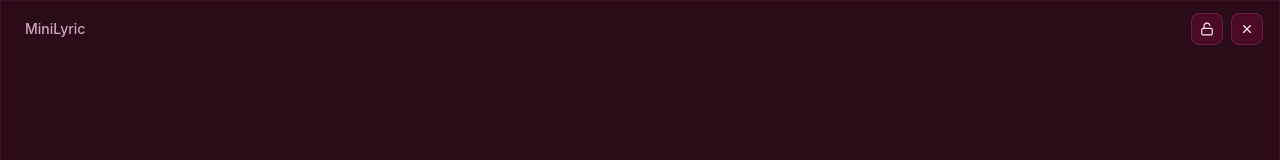
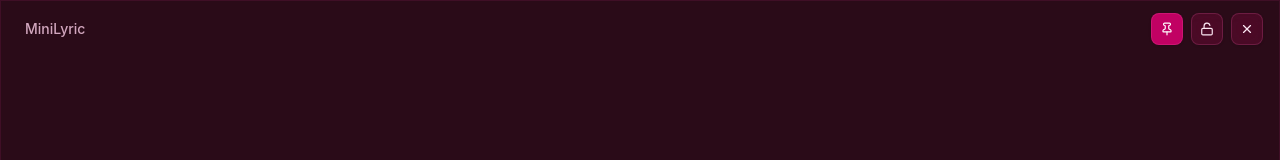
Before and after one commit to tomi-prastiyo/minilyric-app, a React (Vite) app: page / in a window 1280 px wide. Shown: the top 160 px of the page. Built offline with nearby package versions, Linux system fonts and the light colour scheme.

Commit message:
[update] always on top and logo

```diff
--- a/electron/main.ts
+++ b/electron/main.ts
@@ -141,6 +141,7 @@ function createWindow() {
     frame: false,
     alwaysOnTop: true,
     hasShadow: false,
+    icon: path.join(__dirname, isDev ? '../public/icon.png' : '../dist/icon.png'),
     webPreferences: {
       preload: path.join(__dirname, 'preload.js'),
       nodeIntegration: false,
@@ -159,7 +160,7 @@ function createWindow() {
   mainWindow.setSkipTaskbar(true);
 
   // Click-through handling
-  ipcMain.on('window-control', (_, action) => {
+  ipcMain.on('window-control', (event, action, value) => {
     if (!mainWindow) return;
     if (action === 'close') {
       mainWindow.close();
@@ -167,6 +168,8 @@ function createWindow() {
       mainWindow.setIgnoreMouseEvents(true, { forward: true });
     } else if (action === 'capture-mouse') {
       mainWindow.setIgnoreMouseEvents(false);
+    } else if (action === 'toggle-top') {
+      mainWindow.setAlwaysOnTop(!!value);
     }
   });
 
--- a/electron/preload.ts
+++ b/electron/preload.ts
@@ -1,7 +1,7 @@
 import { contextBridge, ipcRenderer } from 'electron';
 
 contextBridge.exposeInMainWorld('electron', {
-  windowControl: (action: 'close' | 'ignore-mouse' | 'capture-mouse') => ipcRenderer.send('window-control', action),
+  windowControl: (action: 'close' | 'ignore-mouse' | 'capture-mouse' | 'toggle-top', value?: boolean) => ipcRenderer.send('window-control', action, value),
   requestState: () => ipcRenderer.send('request-state'),
   onAppState: (callback: (state: any) => void) => {
     ipcRenderer.removeAllListeners('app-state');
--- a/package.json
+++ b/package.json
@@ -54,7 +54,8 @@
       }
     ],
     "win": {
-      "target": "nsis"
+      "target": "nsis",
+      "icon": "public/icon.png"
     }
   }
 }
--- a/src/App.tsx
+++ b/src/App.tsx
@@ -1,5 +1,5 @@
 import { useEffect, useState, useRef } from 'react';
-import { Lock, Unlock, X, Music } from 'lucide-react';
+import { Lock, Unlock, X, Music, Pin, PinOff } from 'lucide-react';
 import { AnimatePresence, motion } from 'framer-motion';
 
 // --- TYPES ---
@@ -32,6 +32,7 @@ declare global {
 
 function App() {
   const [isLocked, setIsLocked] = useState(false);
+  const [isAlwaysOnTop, setIsAlwaysOnTop] = useState(true);
   const [appState, setAppState] = useState<AppState>({});
   const [activeLineIndex, setActiveLineIndex] = useState(-1);
   const scrollRef = useRef<HTMLDivElement>(null);
@@ -135,6 +136,14 @@ function App() {
     }
   };
 
+  const toggleAlwaysOnTop = () => {
+    const newTop = !isAlwaysOnTop;
+    setIsAlwaysOnTop(newTop);
+    if (window.electron?.windowControl) {
+      window.electron.windowControl('toggle-top', newTop);
+    }
+  };
+
   const closeWindow = () => {
     if (window.electron?.windowControl) {
       window.electron.windowControl('close');
@@ -193,6 +202,13 @@ function App() {
         )}
 
         <div className="flex gap-2 ml-auto pr-1" style={{ WebkitAppRegion: 'no-drag' } as any}>
+          <button
+            onClick={toggleAlwaysOnTop}
+            className={`cursor-pointer p-2 rounded-lg transition-colors shadow-sm flex items-center justify-center backdrop-blur-md border border-pink-400/20 ${isAlwaysOnTop ? 'bg-pink-600/80 hover:bg-pink-500/90 text-white' : 'bg-pink-900/30 hover:bg-pink-600/60 text-pink-100'}`}
+            title="Toggle Always on Top"
+          >
+            {isAlwaysOnTop ? <Pin size={14} /> : <PinOff size={14} />}
+          </button>
           <button
             onClick={toggleLock}
             className="cursor-pointer p-2 rounded-lg bg-pink-900/30 hover:bg-pink-600/60 text-pink-100 transition-colors shadow-sm flex items-center justify-center backdrop-blur-md border border-pink-400/20"
```
Also changed, not shown: public/icon.png (added), 1 other file (tests, documents, lock files or other folders).
